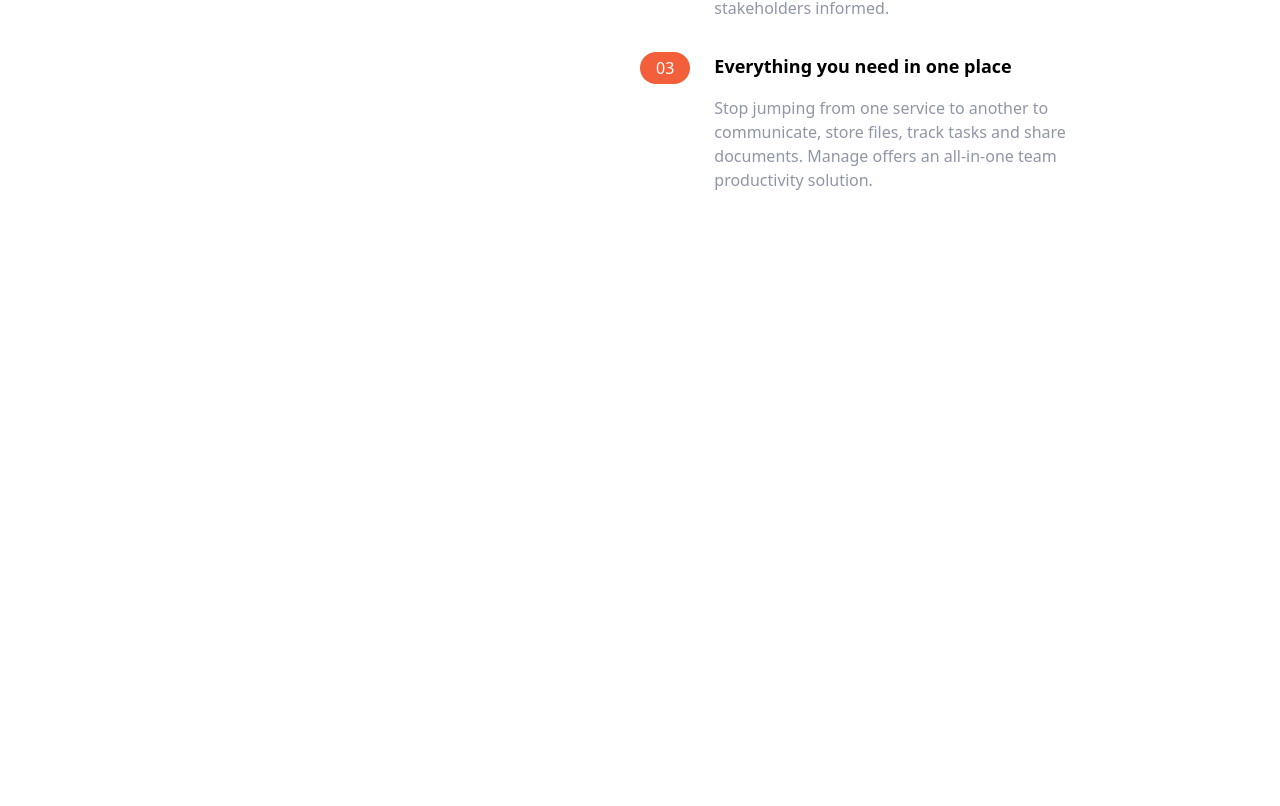
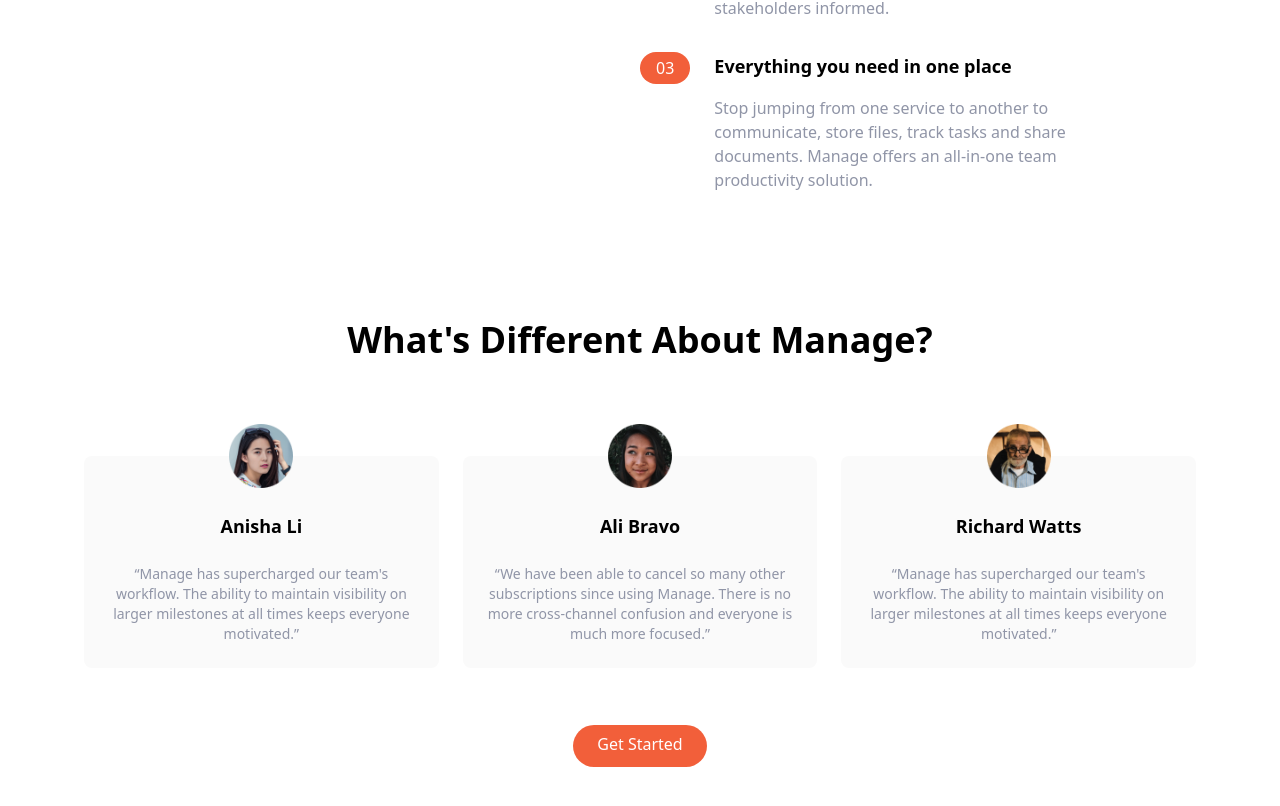
Before and after one commit to danielkim2711/tailwind-landing-page, a React (Create React App) app: page / in a window 1280 px wide. Shown: the part 948-1754 px from the top of the page. Before the commit the page ends 1140 px from the top, so only its background shows below. Built offline with nearby package versions, Linux system fonts and the light colour scheme; the HTML template or start-up script is replaced by a standard one.

Commit message:
Add Testimonial component

```diff
--- a/src/App.js
+++ b/src/App.js
@@ -3,6 +3,7 @@
 import Navbar from './components/Navbar';
 import Hero from './components/Hero';
 import Features from './components/Features.jsx';
+import Testimonial from './components/Testimonial';
 
 function App() {
   return (
@@ -10,6 +11,7 @@
       <Navbar />
       <Hero />
       <Features />
+      <Testimonial />
     </BrowserRouter>
   );
 }
--- /dev/null
+++ b/src/components/Testimonial.jsx
@@ -0,0 +1,65 @@
+import { Link } from 'react-router-dom';
+
+import avatarAnisha from '../assets/images/avatar-anisha.png';
+import avatarAli from '../assets/images/avatar-ali.png';
+import avatarRichard from '../assets/images/avatar-richard.png';
+
+const Testimonial = () => {
+  return (
+    <section id='testimonials'>
+      {/* Container to heading and testm blocks */}
+      <div className='max-w-6xl px-5 mx-auto mt-32 text-center'>
+        {/* Heading */}
+        <h2 className='text-4xl font-bold text-center'>
+          What's Different About Manage?
+        </h2>
+        {/* Testimonials Container */}
+        <div className='flex flex-col mt-24 md:flex-row md:space-x-6'>
+          {/* Testimonial 1 */}
+          <div className='flex flex-col items-center p-6 space-y-6 rounded-lg bg-veryLightGray md:w-1/3'>
+            <img src={avatarAnisha} className='w-16 -mt-14' alt='' />
+            <h5 className='text-lg font-bold'>Anisha Li</h5>
+            <p className='text-sm text-darkGrayishBlue'>
+              “Manage has supercharged our team's workflow. The ability to
+              maintain visibility on larger milestones at all times keeps
+              everyone motivated.”
+            </p>
+          </div>
+
+          {/* Testimonial 2 */}
+          <div className='hidden flex-col items-center p-6 space-y-6 rounded-lg bg-veryLightGray md:flex md:w-1/3'>
+            <img src={avatarAli} className='w-16 -mt-14' alt='' />
+            <h5 className='text-lg font-bold'>Ali Bravo</h5>
+            <p className='text-sm text-darkGrayishBlue'>
+              “We have been able to cancel so many other subscriptions since
+              using Manage. There is no more cross-channel confusion and
+              everyone is much more focused.”
+            </p>
+          </div>
+
+          {/* Testimonial 3 */}
+          <div className='hidden flex-col items-center p-6 space-y-6 rounded-lg bg-veryLightGray md:flex md:w-1/3'>
+            <img src={avatarRichard} className='w-16 -mt-14' alt='' />
+            <h5 className='text-lg font-bold'>Richard Watts</h5>
+            <p className='text-sm text-darkGrayishBlue'>
+              “Manage has supercharged our team's workflow. The ability to
+              maintain visibility on larger milestones at all times keeps
+              everyone motivated.”
+            </p>
+          </div>
+        </div>
+        {/* Button */}
+        <div className='my-16'>
+          <Link
+            to='#'
+            className='p-3 px-6 pt-2 text-white bg-brightRed rounded-full baseline hover:bg-brightRedLight'
+          >
+            Get Started
+          </Link>
+        </div>
+      </div>
+    </section>
+  );
+};
+
+export default Testimonial;
```
